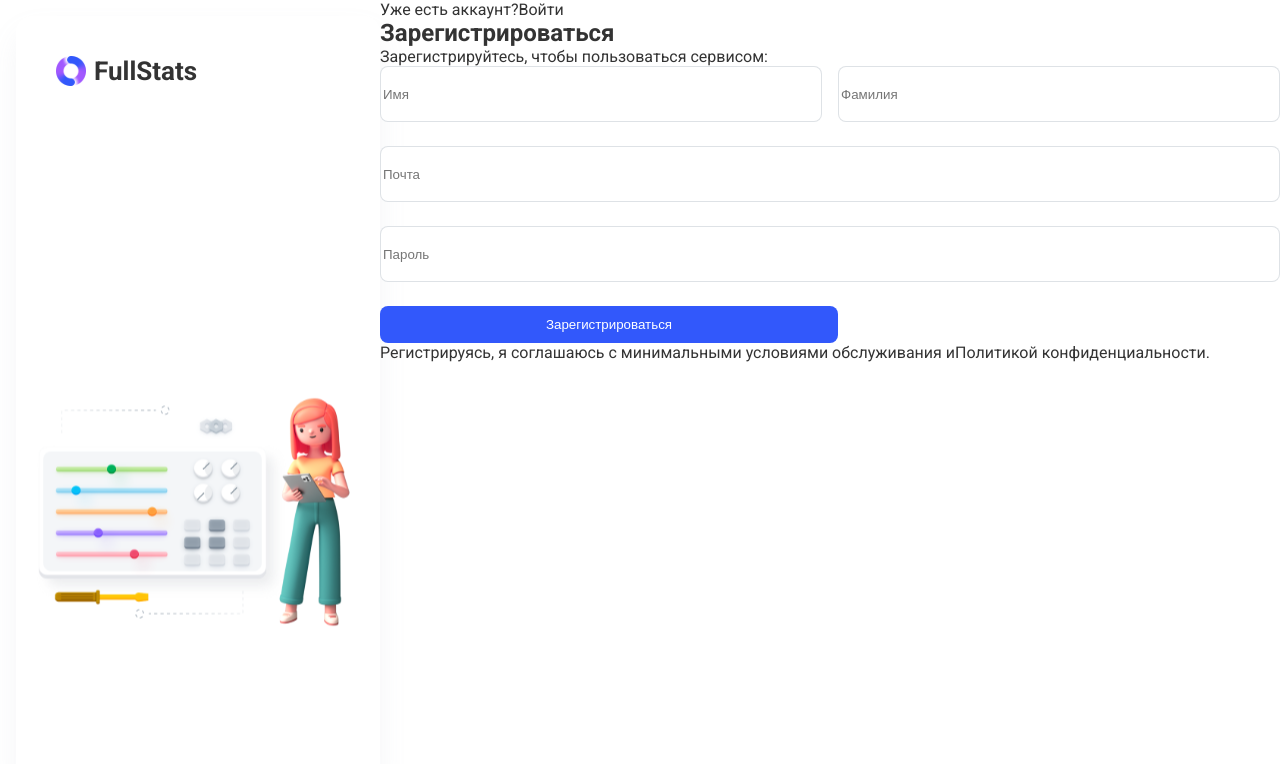
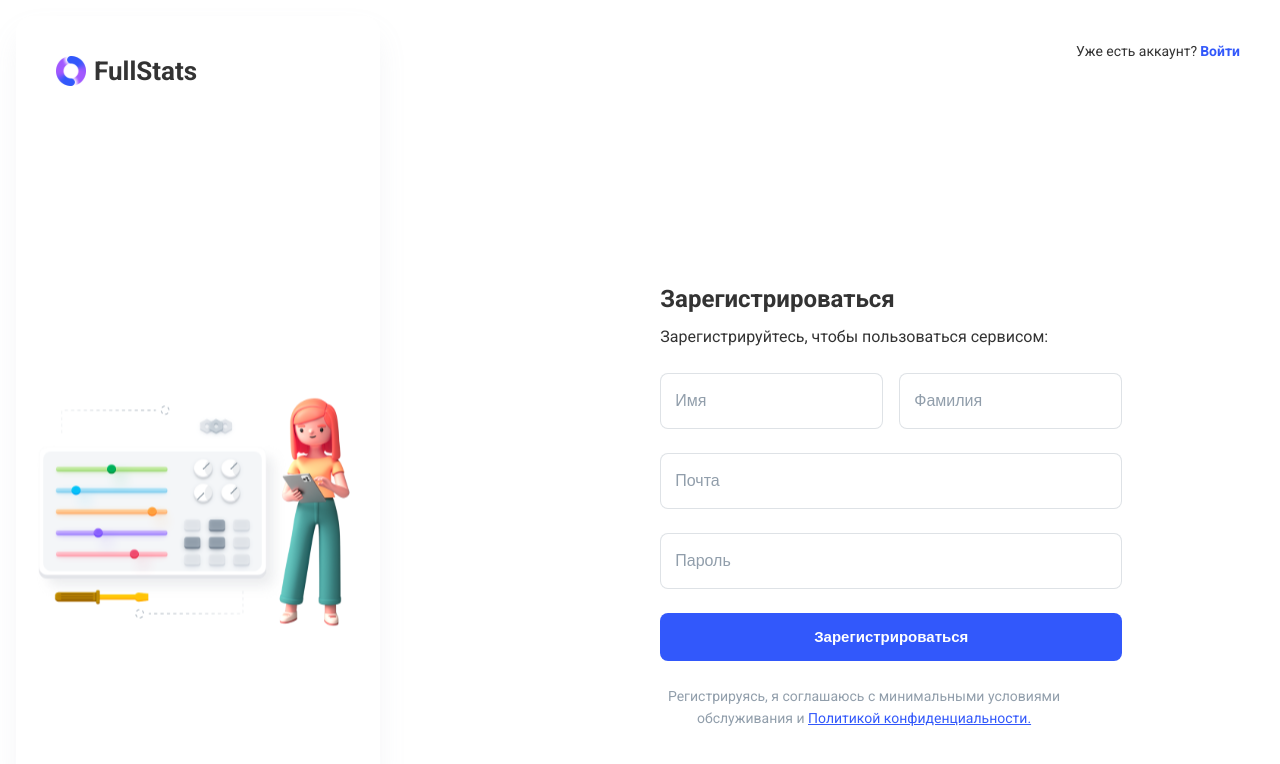
Before and after one commit to MarkComa/fullstats-test-frontend, a Next.js app: page /registration in a window 1280 px wide. Shown: the top 764 px of the page. Built offline with nearby package versions, Linux system fonts and the light colour scheme.

Commit message:
registration page stylezed, beginning styling resetPassword page

```diff
--- a/components/AuthBanner/AuthBanner.module.scss
+++ b/components/AuthBanner/AuthBanner.module.scss
@@ -17,8 +17,6 @@
 	}
 }
 .title {
-	font-family: "Roboto";
-	font-style: normal;
 	font-weight: 800;
 	font-size: 26px;
 	line-height: 30px;
--- a/pages/_app.tsx
+++ b/pages/_app.tsx
@@ -1,4 +1,4 @@
-import '../styles/globals.css'
+import '../styles/globals.scss'
 import type { AppProps } from 'next/app'
 
 function MyApp({ Component, pageProps }: AppProps) {
--- a/pages/registration.tsx
+++ b/pages/registration.tsx
@@ -13,11 +13,12 @@ const Registration: NextPage = () => {
 		<div className={s.registration}>
 			<AuthBanner banner={banner.src} />
 			<div>
-				<header>
+				<header className={s.header}>
 					<span>Уже есть аккаунт?</span>
 					<Link href='/login'>Войти</Link>
 				</header>
-				<h2>Зарегистрироваться</h2>
+				<div className={s.hero}>
+					<h2 className={s.title}>Зарегистрироваться</h2>
 					<p>Зарегистрируйтесь, чтобы пользоваться сервисом:</p>
 					<form onSubmit={handleSubmit(onSubmit)} className={s.form}>
 						<input
@@ -44,15 +45,16 @@ const Registration: NextPage = () => {
 							placeholder='Пароль'
 							{...register("password", { required: true })}
 						/>
-					<Button type='submit' apparance={"primary"}>
+						<Button type='submit' apparance={"primary"} className={s.btn}>
 							Зарегистрироваться
 						</Button>
 					</form>
-				<span>
-					Регистрируясь, я соглашаюсь с минимальными условиями
-					обслуживания и
+					<span className={s.privacy}>
+						{`Регистрируясь, я соглашаюсь с минимальными условиями
+						обслуживания и `}
 						<Link href='#'>Политикой конфиденциальности.</Link>
 					</span>
+				</div>
 			</div>
 		</div>
 	);
--- a/styles/Login.module.scss
+++ b/styles/Login.module.scss
@@ -20,7 +20,7 @@
 	}
 }
 .hero {
-	margin-top: 281px;
+	margin-top: 219px;
 	margin-right: 23.58%; // 250px при max-width: 1440
 	margin-left: 31.14%; // 330px при max-width: 1440
 	max-width: 480px;
@@ -45,6 +45,18 @@
 		"password password"
 		"checkbox link"
 		"btn btn";
+    & input {
+      font-weight: 400;
+      font-size: 16px;
+      line-height: 24px;
+      padding: 16px 0 16px 14px;
+      &::placeholder {
+        font-weight: 400;
+        font-size: 16px;
+        line-height: 24px;
+        color: var(--gray);
+      }
+    }
 }
 .err {
 	grid-area: err;
--- a/styles/Registration.module.scss
+++ b/styles/Registration.module.scss
@@ -3,16 +3,67 @@
 	height: 100vh;
 	grid-template-columns: 380px auto;
 }
+
+.header {
+	margin-top: 40px;
+	margin-right: 40px;
+	display: flex;
+	justify-content: flex-end;
+	font-weight: 400;
+	font-size: 14px;
+	line-height: 22px;
+	& a {
+		margin-left: 3px;
+		color: var(--blue);
+		font-weight: 600;
+		font-size: 14px;
+		line-height: 22px;
+	}
+}
+.hero {
+	margin-top: 219px;
+	margin-right: 23.58%; // 250px при max-width: 1440
+	margin-left: 31.14%; // 330px при max-width: 1440
+	max-width: 480px;
+	& p {
+		font-weight: 400;
+		font-size: 16px;
+		line-height: 24px;
+	}
+}
+.title {
+	font-weight: 700;
+	font-size: 24px;
+	line-height: 36px;
+	margin-bottom: 8px;
+}
+
 .form {
 	display: grid;
+	margin-top: 24px;
+	gap: 24px 0;
 	grid-template-areas:
 		"firstname surname"
 		"email email"
-		"password password";
+		"password password"
+		"btn btn";
+
+	& input {
+		font-weight: 400;
+		font-size: 16px;
+		line-height: 24px;
+		padding: 16px 0 16px 14px;
+		&::placeholder {
+			font-weight: 400;
+			font-size: 16px;
+			line-height: 24px;
+			color: var(--gray);
+		}
+	}
 }
 .firstname {
 	grid-area: firstname;
-  margin-right: 16px;
+	margin-right: 16px;
 }
 .surname {
 	grid-area: surname;
@@ -23,6 +74,12 @@
 .password {
 	grid-area: password;
 }
+.btn {
+	grid-area: btn;
+	font-weight: 700;
+	font-size: 15px;
+	line-height: 26px;
+}
 .firstname,
 .surname,
 .email,
@@ -30,5 +87,20 @@
 	height: 56px;
 	border: 1px solid rgba(145, 158, 171, 0.3);
 	border-radius: 8px;
-  margin-bottom: 24px;
 }
+.privacy {
+	display: block;
+	margin-top: 24px;
+	font-weight: 400;
+	font-size: 14px;
+	line-height: 22px;
+	text-align: center;
+	color: var(--gray);
+	& a {
+		color: var(--blue);
+		text-decoration: underline;
+		&:hover {
+			text-decoration: none;
+		}
+	}
+}
--- /dev/null
+++ b/styles/ResetPassword.module.scss
@@ -0,0 +1,51 @@
+.resetPassword {
+	display: flex;
+	flex-direction: column;
+	justify-content: center;
+	max-width: 480px;
+	margin: 0 auto;
+	height: 100vh;
+}
+.title {
+	margin-bottom: 16px;
+	font-weight: 700;
+	font-size: 32px;
+	line-height: 48px;
+}
+.description {
+	margin-bottom: 40px;
+	font-weight: 400;
+	font-size: 16px;
+	line-height: 24px;
+}
+.form {
+	display: flex;
+	flex-direction: column;
+}
+.input {
+	font-weight: 400;
+	font-size: 16px;
+	line-height: 24px;
+	margin-bottom: 24px;
+	padding: 16px 0 16px 14px;
+	height: 56px;
+	border: 1px solid rgba(145, 158, 171, 0.3);
+	border-radius: 8px;
+	&::placeholder {
+		font-weight: 400;
+		font-size: 16px;
+		line-height: 24px;
+		color: var(--gray);
+	}
+}
+.btn {
+	font-weight: 700;
+	font-size: 15px;
+	line-height: 26px;
+	&__back {
+		margin-top: 8px;
+		font-weight: 700;
+		font-size: 15px;
+		line-height: 26px;
+	}
+}
--- a/styles/globals.css
+++ b/styles/globals.scss
@@ -23,7 +23,7 @@ a {
  --blue: #3258FB;
  --black: #333333 ;
  --gray: #919EAB;
- --light-gray: #919eab4d;;
+ --light-gray: #919eab4d;
  --white: #fff;
- --light-blue: #3258fb33;;
+ --light-blue: #3258fb33;
 }
```
Also changed, not shown: pages/resetPassword.tsx (+8 -7 lines). Lines whose indentation alone changed are shown as unchanged.
